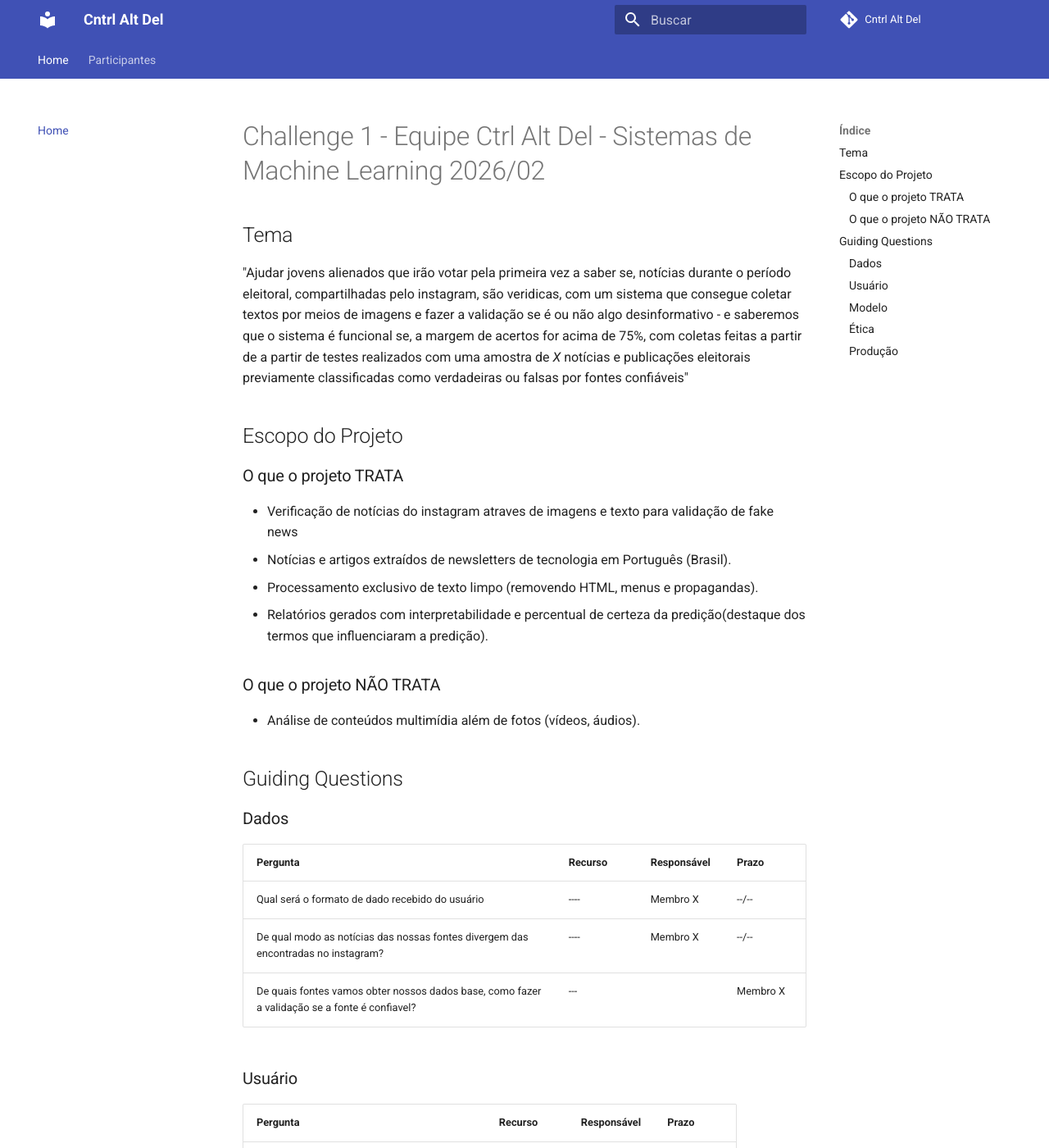
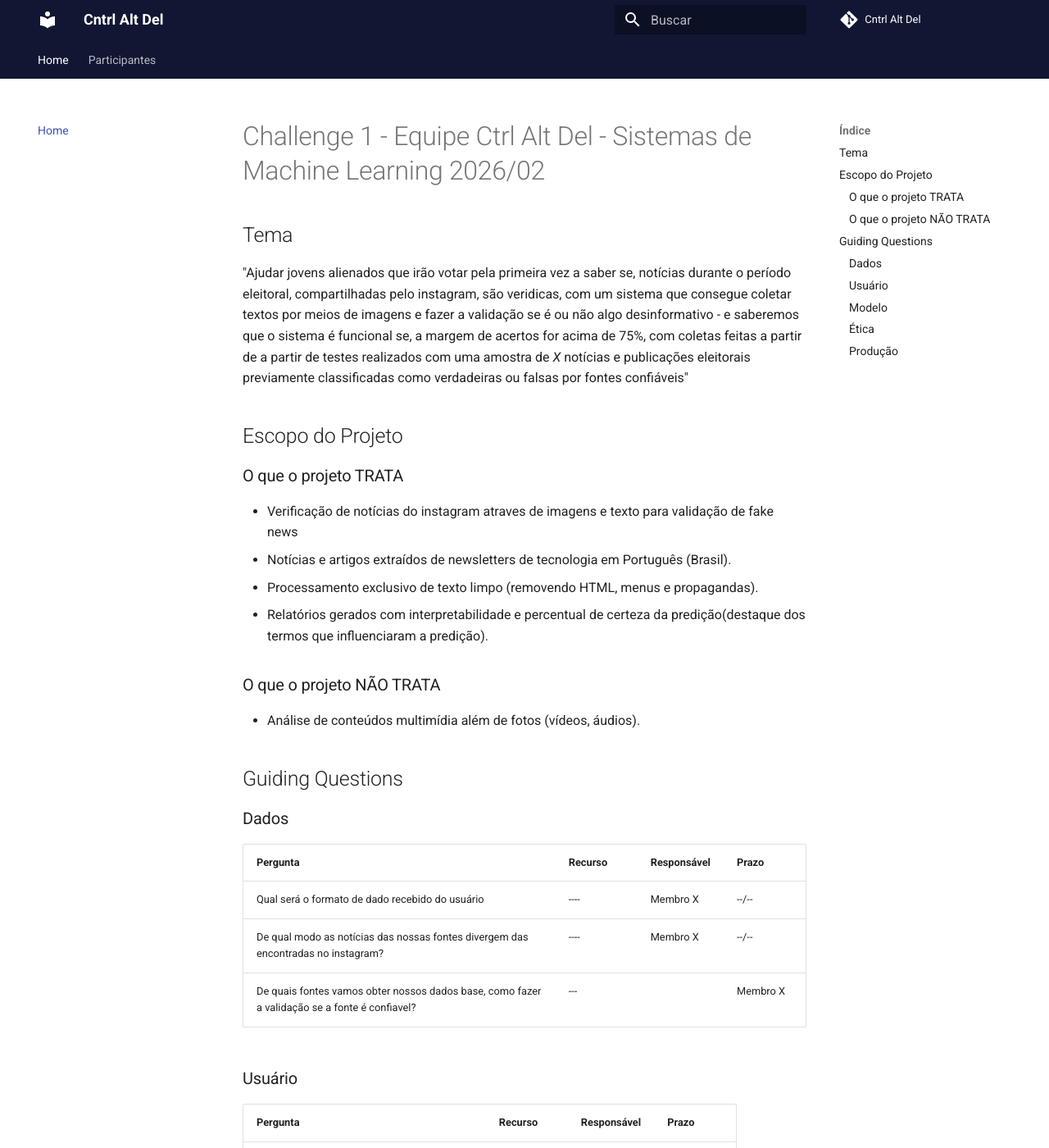
Before and after one commit to danilofns/teste, an MkDocs documentation site: the page built from docs/index.md, in a window 1280 px wide and 1400 px high. Shown: the whole window at 82% size. Built offline with MkDocs 1.6.1 and Material for MkDocs 9.7.7, drawn with Linux system fonts in a browser that asks for light colours; comment, search, counter and statistics services are not loaded.

Commit message:
Update style.css

```diff
--- a/docs/stylesheets/style.css
+++ b/docs/stylesheets/style.css
@@ -1,3 +1,3 @@
-.md-header.md-tabs {
+.md-header, .md-tabs {
     background-color: #111633;
 }
```
